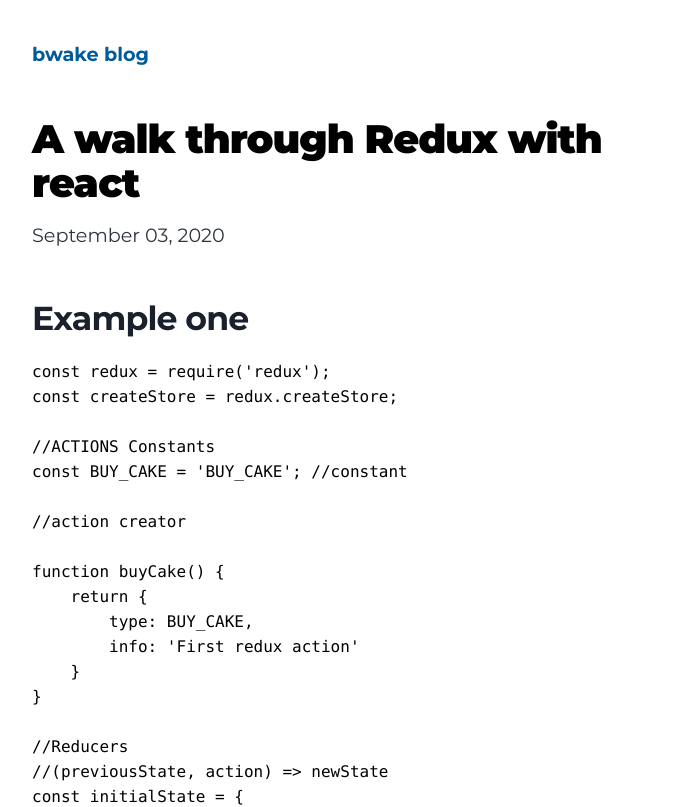
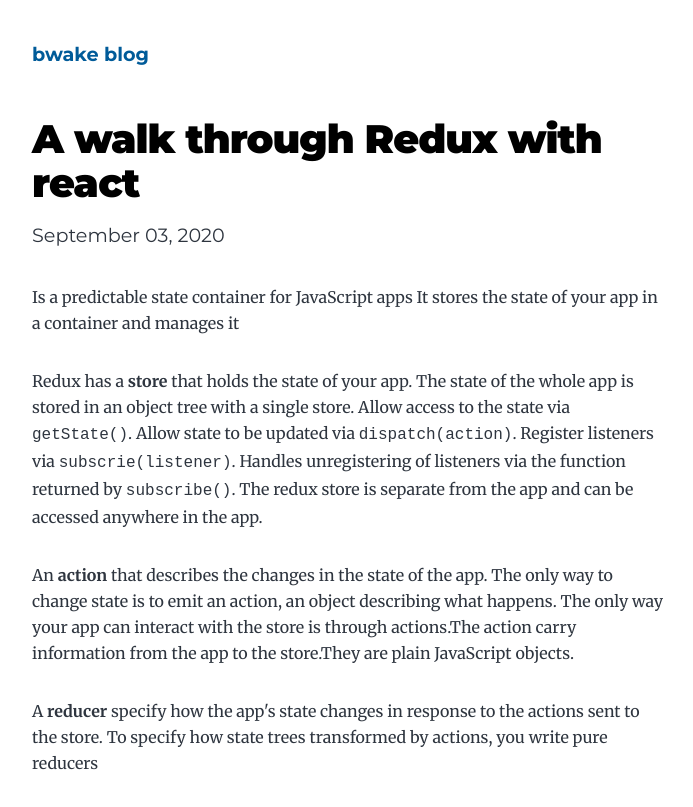
Before and after one commit to bwakedavis/bwakedavis.github.io, a Gatsby site: page /redux/ in a window 1280 px wide. Shown: the top 807 px of the page, without its empty margins (292-985 px from the left). Built offline with nearby package versions, Linux system fonts and the light colour scheme; Gatsby itself is replaced by a stand-in of ours; some packages are replaced by stand-ins of ours.

Commit message:
redux description

````diff
--- a/content/blog/redux/index.md
+++ b/content/blog/redux/index.md
@@ -3,6 +3,18 @@ title: A walk through Redux with react
 date: "2020-09-03T22:12:03.284Z"
 description: "Redux is state management library"
 ---
+
+Is a predictable state container for JavaScript apps
+It stores the state of your app in a container and manages it
+
+Redux has a **store** that holds the state of your app. The state of the whole app is stored in an object tree with a single store. Allow access to the state via ```getState()```. Allow state to be updated via ```dispatch(action)```. Register listeners via ```subscrie(listener)```. Handles unregistering of listeners via the function returned by ```subscribe()```. The redux store is separate from the app and can be accessed anywhere in the app.
+
+An **action** that describes the changes in the state of the app. The only way to change state is to emit an action, an object describing what happens. The only way your app can interact with the store is through actions.The action carry information from the app to the store.They are plain JavaScript objects.
+
+A **reducer** specify how the app's state changes in response to the actions sent to the store. To specify how state trees transformed by actions, you write pure reducers
+
+
+
 
 ## Example one
 
````
